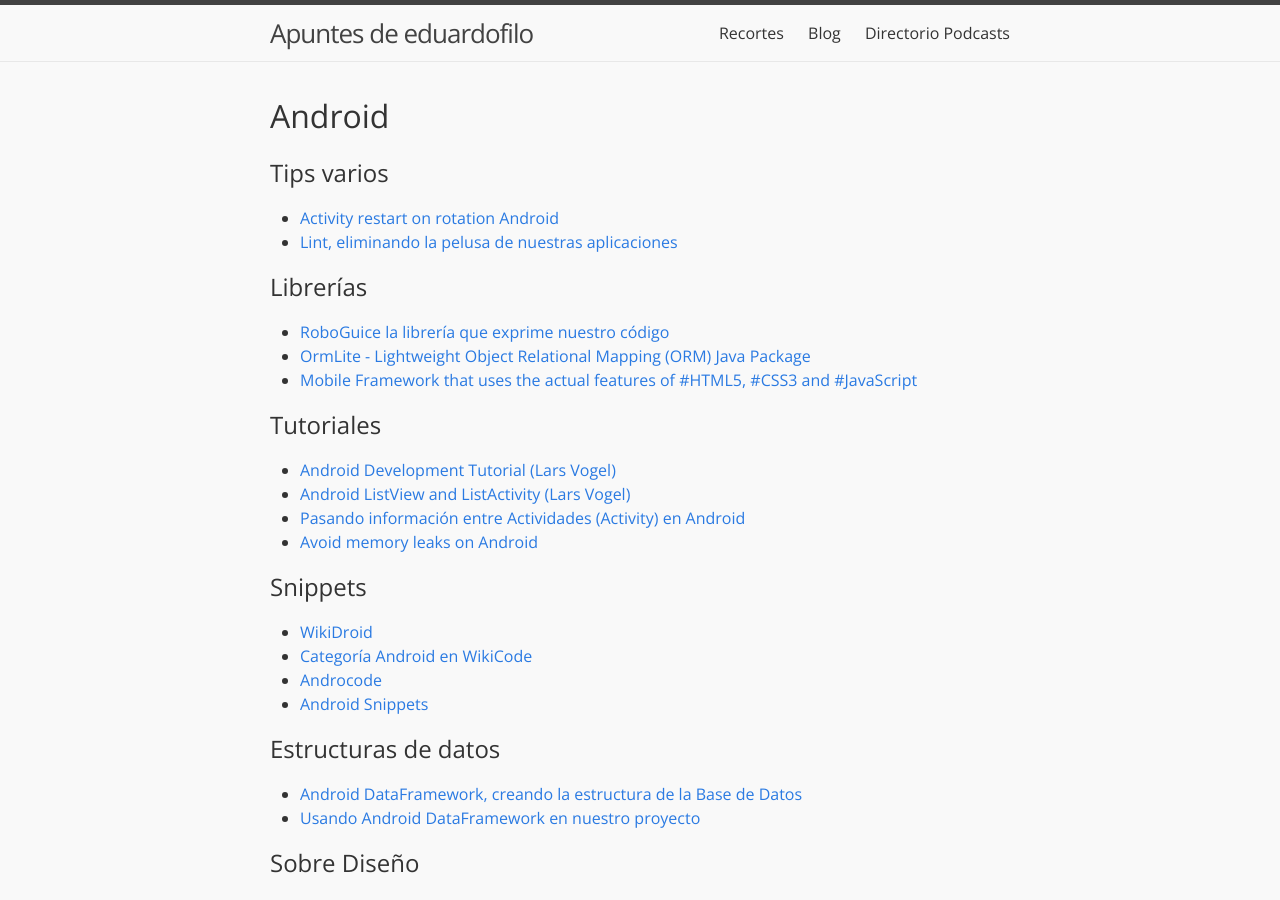
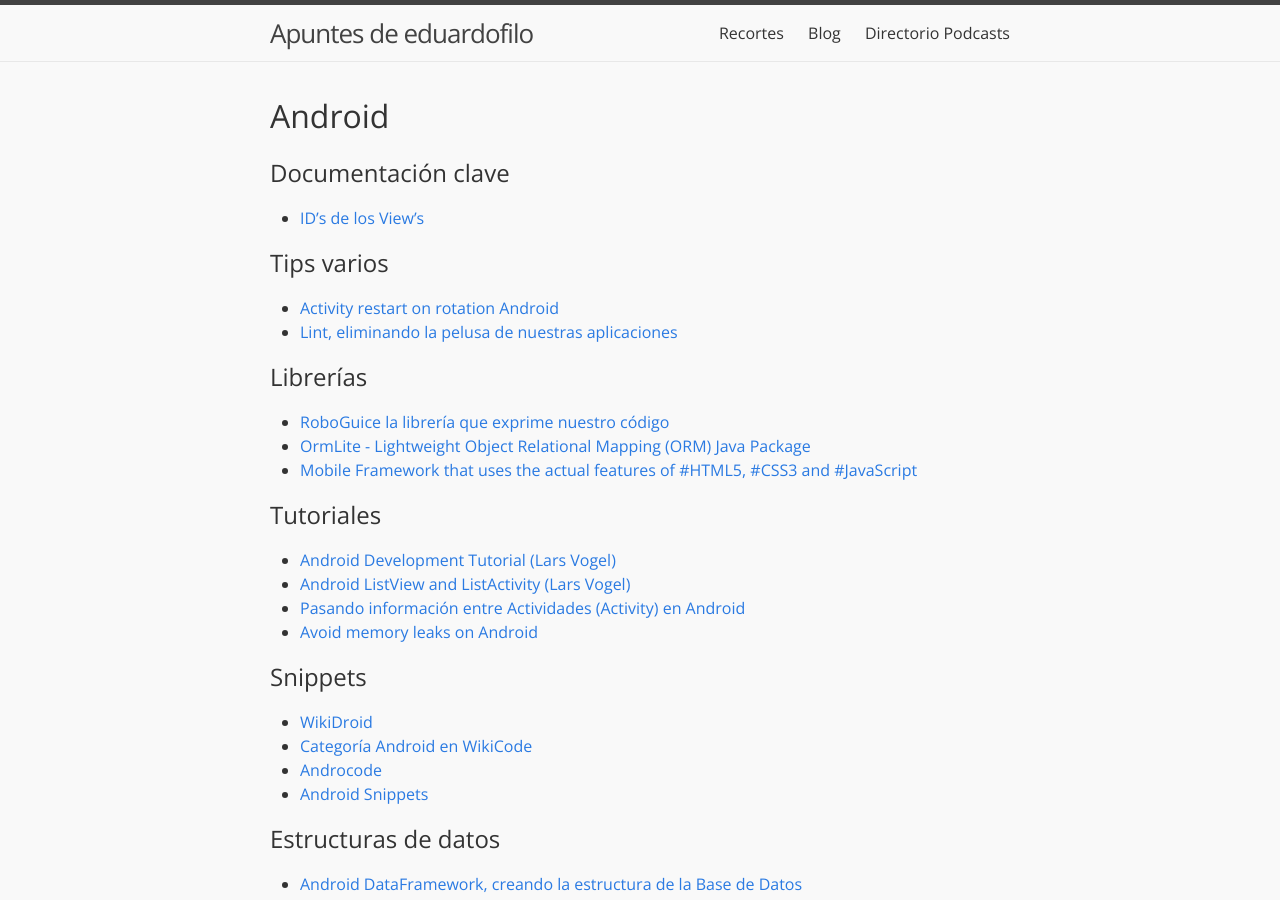
Before and after one commit to eduardofilo/eduardofilo.jekyll, a Jekyll site: the page built from desarrollo/android.md, in a window 1280 px wide and 900 px high. Built offline with Jekyll 4.4.1, drawn with Linux system fonts in a browser that asks for light colours.

Commit message:
Enlace sobre ID's Android.

```diff
--- a/desarrollo/android.md
+++ b/desarrollo/android.md
@@ -4,6 +4,10 @@ permalink: /desarrollo/android.html
 ---
 
 # Android
+
+## Documentación clave
+
+* [ID's de los View's](https://developer.android.com/guide/topics/ui/declaring-layout.html#id)
 
 ## Tips varios
 
```
